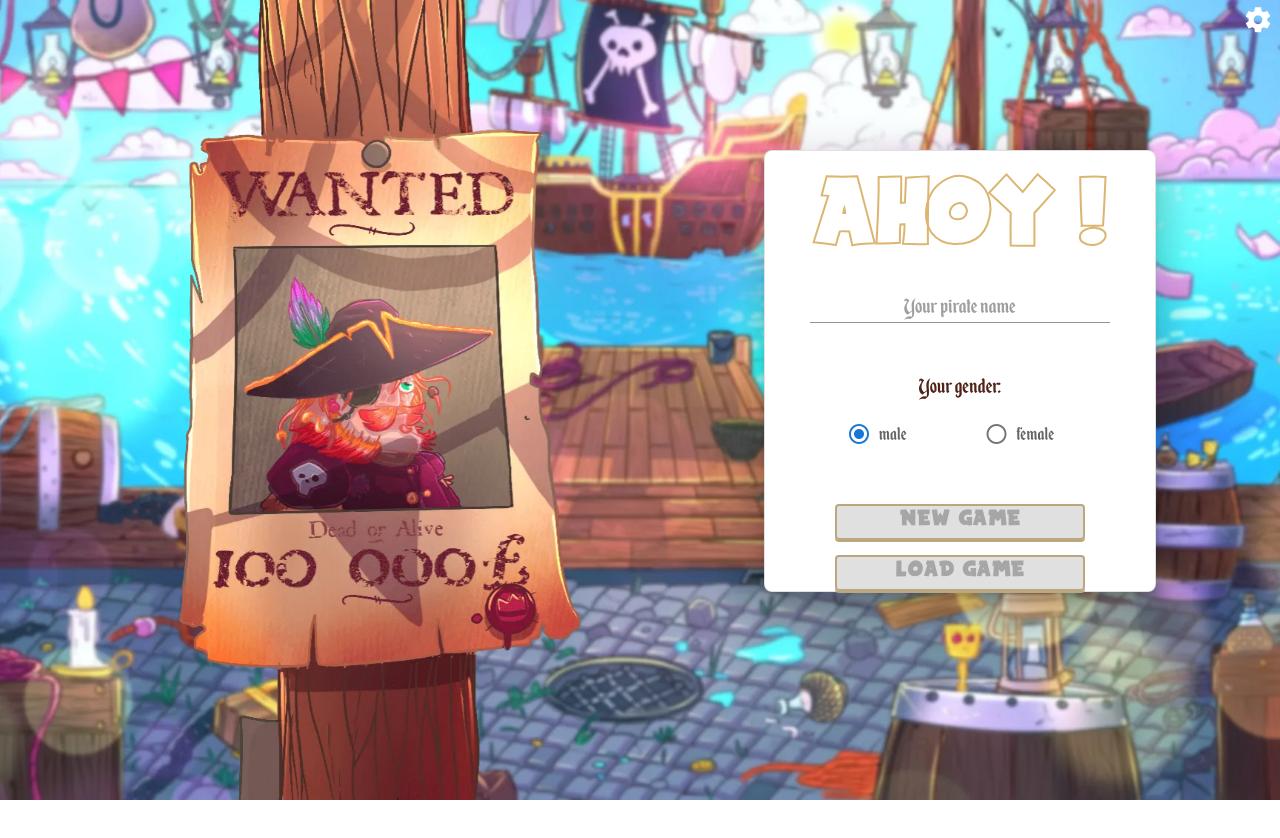
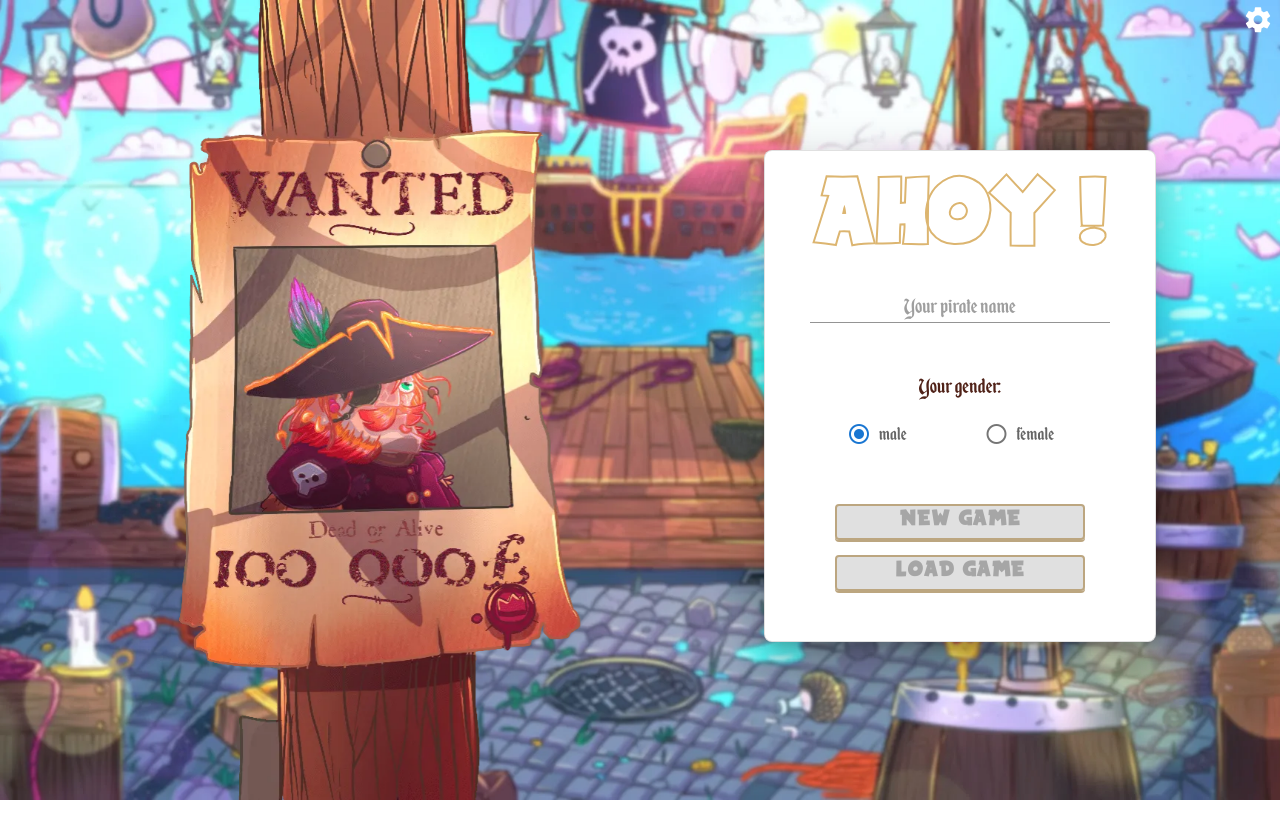
Before and after one commit to florianleux/Ahoy, a Vue app: page /#/ in a window 1280 px wide. Shown: the top 838 px of the page. Built offline with nearby package versions, Linux system fonts and the light colour scheme.

Commit message:
style: increase button vertical padding by 20px
Change button padding from 10px 15px to 30px 15px for better touch
targets and visual spacing.

Impact:
- All .v-btn elements now have 30px vertical padding
- Horizontal padding remains 15px
- Improves button clickability and aesthetics

```diff
--- a/src/App.vue
+++ b/src/App.vue
@@ -111,7 +111,7 @@ h1,
   }
 }
 .v-btn {
-  padding: 10px 15px;
+  padding: 30px 15px;
   * {
     font-size: 12px;
   }
--- a/src/components/Start.vue
+++ b/src/components/Start.vue
@@ -109,6 +109,7 @@ export default {
   background: #ffe4b4;
   border: 3px solid #d09c5f;
   color: #502218 !important;
+  padding-bottom: 50px;
 
   * {
     color: #502218 !important;
```
